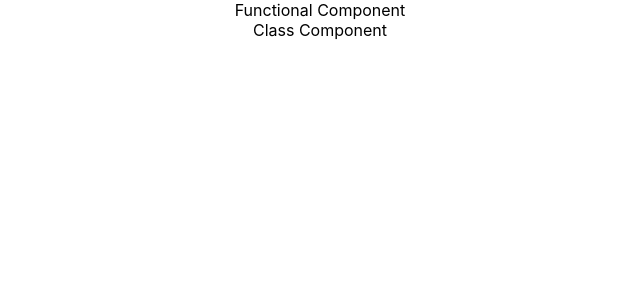
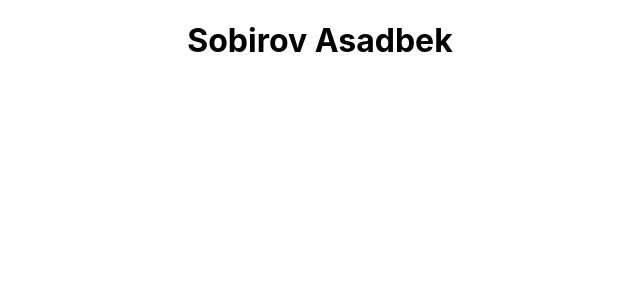
Before and after one commit to Asadbek-Dev/React_Sources, a React (Create React App) app: page / in a window 1280 px wide. Shown: the top 300 px of the page, without its empty margins (320-960 px from the left). Built offline with nearby package versions, Linux system fonts and the light colour scheme.

Commit message:
created jsx

```diff
--- a/src/App.js
+++ b/src/App.js
@@ -1,12 +1,14 @@
 import './App.css';
 import ClassComponent from './components/ClassComponent';
 import { FunctionalComponent } from './components/FunctionalComponent';
+import { Hello } from './jsx/Hello';
 
 function App() {
   return (
     <div className="App">
-     <FunctionalComponent/>
-     <ClassComponent/>
+     {/* <FunctionalComponent/>
+     <ClassComponent/> */}
+     <Hello/>
     </div>
   );
 }
--- /dev/null
+++ b/src/jsx/Hello.js
@@ -0,0 +1,9 @@
+import React from 'react'
+
+export const Hello = () => {
+  return (
+    <div>
+        <h1>Sobirov Asadbek</h1>
+    </div>
+  )
+}
```
